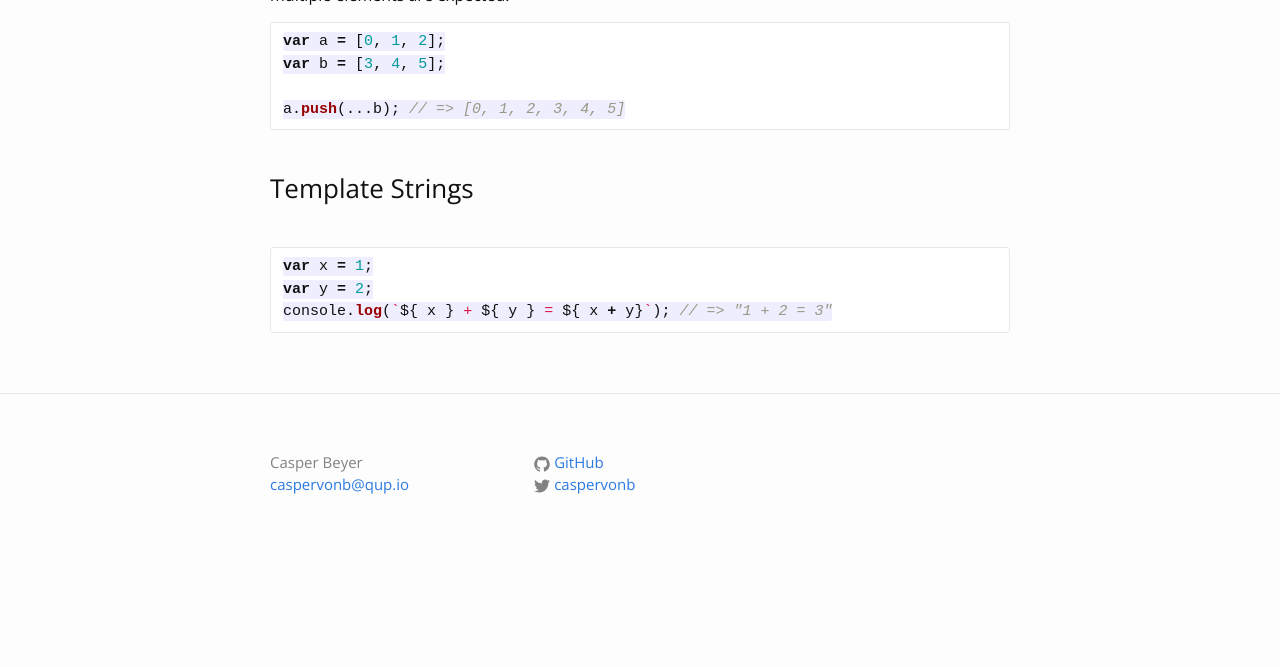
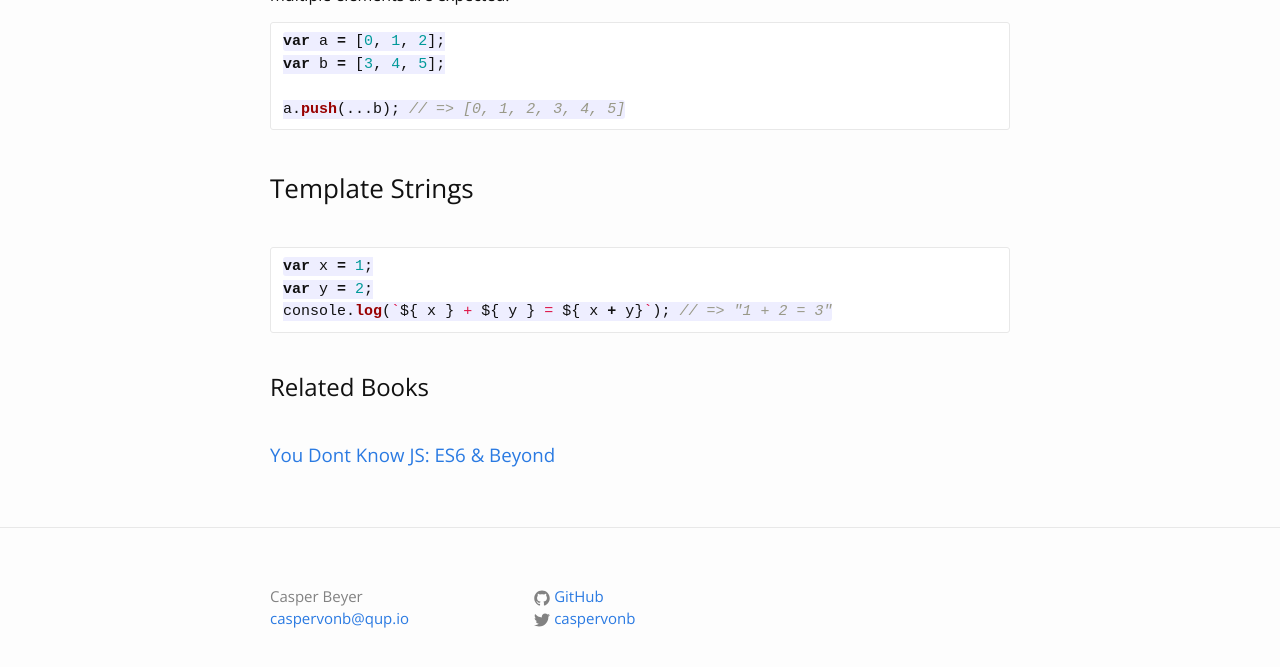
Before and after one commit to caspervonb/caspervonb.github.bak, a Jekyll site: the page built from _posts/2015-03-03-overview-javascript-2015.markdown, in a window 1280 px wide and 900 px high, scrolled down 7118 px. Shown: the top 667 px of the window. Built offline with Jekyll 4.4.1, drawn with Linux system fonts in a browser that asks for light colours; Markdown is read by kramdown in place of the engine named in the settings.

Commit message:
Update 2015-03-03-overview-javascript-2015.markdown

```diff
--- a/_posts/2015-03-03-overview-javascript-2015.markdown
+++ b/_posts/2015-03-03-overview-javascript-2015.markdown
@@ -8,6 +8,10 @@ redirect_from:
   - /2014/03/05/ecmascript-6-features-and-tools/
   - /2014/03/05/ecmascript-6-features-and-tools.html
   - /archive/ecmascript6-features-and-tools/
+
+related_books:
+  - title: "You Dont Know JS: ES6 & Beyond"
+    asin: 1491904240
 ---
 
 ## Introduction
```
